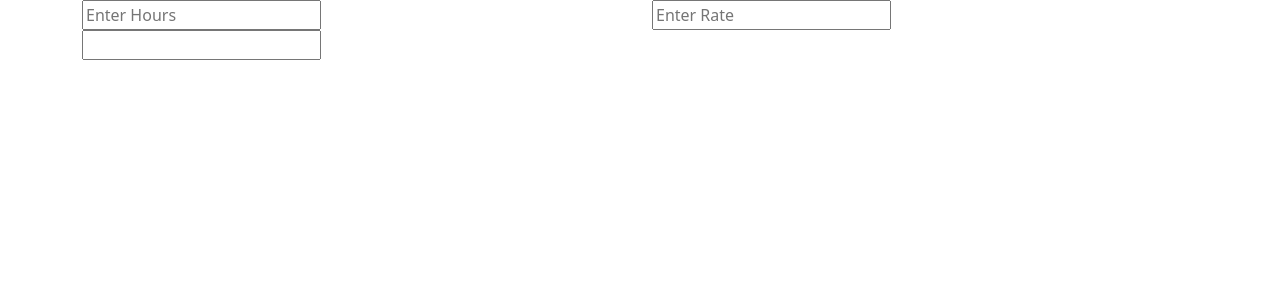
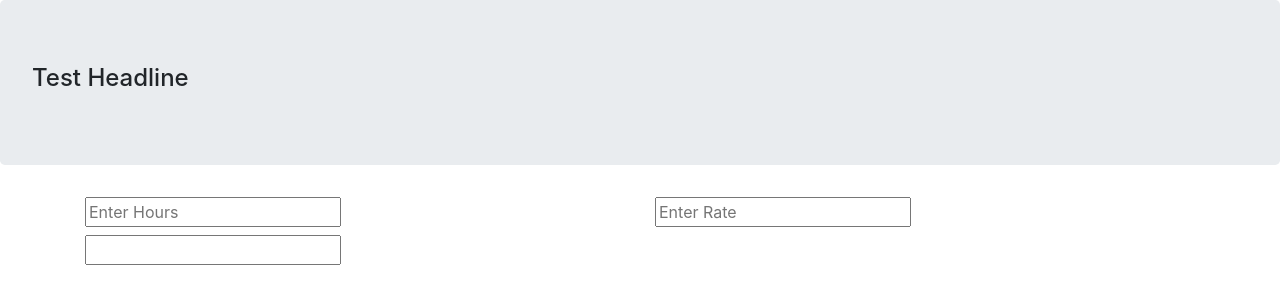
Before and after one commit to CharleeBrown/BudgetApp, a website: page src/index.html in a window 1280 px wide. Drawn offline with nearby package versions, Linux system fonts and the light colour scheme.

Commit message:
Fixed the bootstrap link

```diff
--- a/src/index.html
+++ b/src/index.html
@@ -1,7 +1,7 @@
 <!DOCTYPE html>
 <html lang="en">
 <head>
-    <link href="https://cdn.jsdelivr.net/npm/bootstrap@5.0.1/dist/css/bootstrap.min.css" rel="stylesheet" integrity="sha384-+0n0xVW2eSR5OomGNYDnhzAbDsOXxcvSN1TPprVMTNDbiYZCxYbOOl7+AMvyTG2x" crossorigin="anonymous">
+    <link rel="stylesheet" href="https://stackpath.bootstrapcdn.com/bootstrap/4.3.1/css/bootstrap.min.css" integrity="sha384-ggOyR0iXCbMQv3Xipma34MD+dH/1fQ784/j6cY/iJTQUOhcWr7x9JvoRxT2MZw1T" crossorigin="anonymous">
     <link rel="stylesheet" href="style.css">
     <meta charset="UTF-8">
     <meta http-equiv="X-UA-Compatible" content="IE=edge">
@@ -10,7 +10,7 @@
 </head>
 <body>
     <div class="jumbotron">
-
+            <h4> Test Headline</h4>
     </div>
     <div class="container">
         <div class="row">
@@ -22,7 +22,7 @@
             </div>
         </div>
 
-        <div class="row">
+        <div class="row" >
             <div class="col">
                 <label><input type="text" placeholder="" id="total"/></label>
             </div>
```
